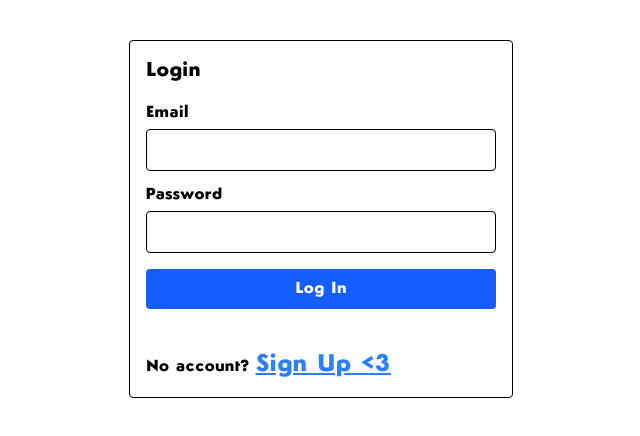
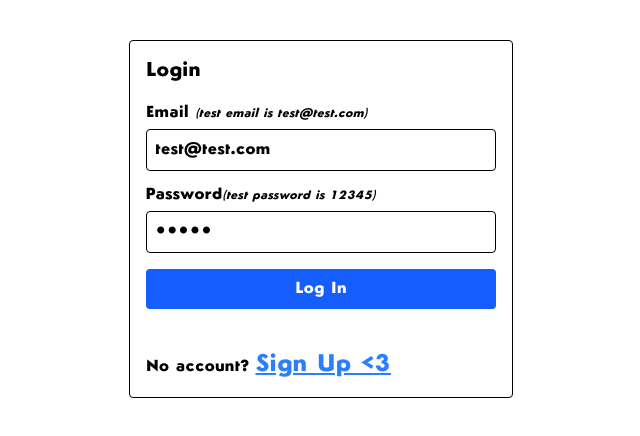
Before and after one commit to IkeAlmighty/digidex, a React (Vite) app in the folder client/: page /login in a window 1280 px wide. Shown: the top 436 px of the page, without its empty margins (319-959 px from the left). Built offline with nearby package versions, Linux system fonts and the light colour scheme.

Commit message:
added default values to test login credentials

```diff
--- a/client/src/pages/Login.jsx
+++ b/client/src/pages/Login.jsx
@@ -3,8 +3,8 @@ import { login } from "../api/users.js";
 import { useNavigate, Link } from "react-router";
 
 export default function Login() {
-  const [email, setEmail] = useState("");
-  const [password, setPassword] = useState("");
+  const [email, setEmail] = useState("test@test.com");
+  const [password, setPassword] = useState("12345");
 
   const [errorMessage, setErrorMessage] = useState("");
 
@@ -34,7 +34,10 @@ export default function Login() {
     >
       <h2 className="text-xl mb-4">Login</h2>
       <div className="mb-3">
-        <label className="block mb-1">Email</label>
+        <label className="block mb-1">
+          Email{" "}
+          <span className="text-xs italic">(test email is test@test.com)</span>
+        </label>
         <input
           type="text"
           value={email}
@@ -44,7 +47,10 @@ export default function Login() {
         />
       </div>
       <div className="mb-4">
-        <label className="block mb-1">Password</label>
+        <label className="block mb-1">
+          Password
+          <span className="text-xs italic">(test password is 12345)</span>
+        </label>
         <input
           type="password"
           value={password}
```
